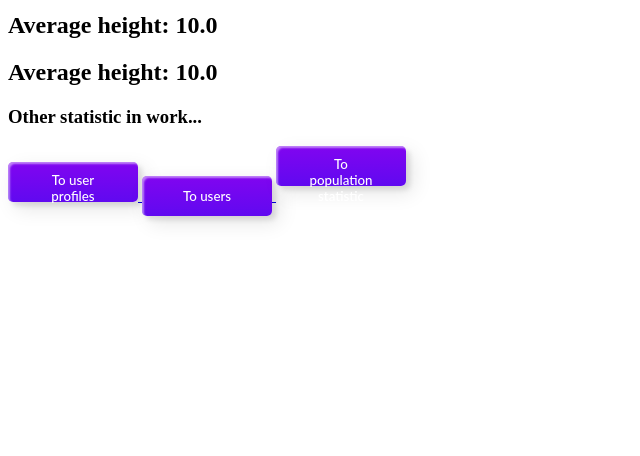
After one commit to bosvas/TropX_DB, a Flask app: page /tropx/statistic in a window 1280 px wide. The commit adds this page. Shown: the part 256-712 px from the top of the page, without its empty margins (0-640 px from the left). Run offline with Flask 2, Linux system fonts and the light colour scheme; tables that the repository leaves empty hold one stand-in row (values such as "Sample post"); some libraries are stand-ins or nearby versions.

```diff
--- a/app.py
+++ b/app.py
@@ -3,6 +3,9 @@ from flask import Flask, render_template, redirect, request
 from dotenv import load_dotenv
 from classes.UserProfile import user_profile_db_implementation
 from classes.User import user_db_implementation
+from classes.PopulationStatistics import population_statictics_db_implementation
+from util.weight_plot import weight_histogram_chart
+
 
 load_dotenv()
 
@@ -71,7 +74,8 @@ def delete_user_profile(id):
 
 @app.route("/tropx/user/show", methods=['GET'])
 def get_all_users():
-    return user_db_implementation.get_all()
+    users = user_db_implementation.get_all()
+    return render_template('tropx/user/index.html', users=users)
 
 
 @app.route("/tropx/user/new", methods=['GET', 'POST'])
@@ -83,7 +87,9 @@ def user_registration():
 
 @app.route('/tropx/user/<id>', methods=['GET', 'POST'])
 def get_user(id):
-    return user_db_implementation.get_user(id)
+    user, weights = user_db_implementation.get_user(id)
+    plot_url = weight_histogram_chart(weights=weights, username=user.name)
+    return render_template("tropx/user/show.html", user=user, plot_url=plot_url)
 
 
 @app.route('/tropx/user/update/<id>', methods=['POST', 'GET'])
@@ -92,12 +98,22 @@ def update_user(id):
         return user_db_implementation.update_user_post(id)
     return render_template('tropx/user/update.html')
 
+@app.route('/tropx/user/update/weight/<id>', methods=['POST', 'GET'])
+def update_user_weight(id):
+    if request.method == 'POST':
+        return user_db_implementation.update_user_weight_post(id)
+    return render_template('tropx/user/update_weight.html')
+
 
 @app.route('/tropx/user/delete/<id>', methods=['POST', 'GET'])
 def delete_user(id):
     user_db_implementation.delete_user(id)
     return redirect("/tropx/user/show")
 
+@app.route("/tropx/statistic")
+def all_population_statistic():
+    height, weight = population_statictics_db_implementation.get_population_statistic()
+    return render_template('tropx/statistic/index.html', height=height, weight=weight)
 
 
 if __name__ == '__main__':
--- /dev/null
+++ b/classes/PopulationStatistics/population_statictics_db_implementation.py
@@ -0,0 +1,16 @@
+from classes.User.user_db_implementation import get_all
+
+
+def get_population_statistic():
+    users = get_all()
+    average_height = 0
+    average_weight = 0
+    for user in users:
+        average_height += user.height
+        average_weight += user.weight
+
+    average_weight /= len(users)
+    average_height /= len(users)
+    stat_touple = (average_height, average_weight)
+
+    return stat_touple
--- a/classes/User/user_db_implementation.py
+++ b/classes/User/user_db_implementation.py
@@ -1,9 +1,13 @@
+import datetime
+
 from flask import Flask, render_template, redirect, request
 import os
 from dotenv import load_dotenv
-from sqlalchemy import create_engine, Column, Integer, String, DateTime, Float
-from sqlalchemy.orm import sessionmaker
+from sqlalchemy import create_engine, Column, Integer, String, DateTime, Float, ForeignKey
+from sqlalchemy.orm import sessionmaker, relationship
 from sqlalchemy.ext.declarative import declarative_base
+from util.weight_plot import weight_histogram_chart
+
 
 load_dotenv()
 
@@ -24,7 +28,18 @@ class User(Base):
     height = Column(Float)
     weight = Column(Float)
     sport = Column(String)
+    weights = relationship("Weight", back_populates="user")
     # userProfileId: user_profile = field()
+
+
+class Weight(Base):
+    __tablename__='weight'
+    weight_id = Column(Integer, primary_key=True)
+    user_id = Column(Integer, ForeignKey('users.id'))
+    weight = Column(Integer)
+    weight_date = Column(DateTime)
+    user = relationship("User", back_populates="weights")
+
 
 # Create the tables in the database
 Base.metadata.create_all(bind=engine)
@@ -34,10 +49,9 @@ Session = sessionmaker(bind=engine)
 session = Session()
 
 
-
 def get_all():
     users = session.query(User).all()
-    return render_template('tropx/user/index.html', users=users)
+    return users
 
 
 def registration_post():
@@ -51,6 +65,8 @@ def registration_post():
     sport = request.form['sport']
     # userProfileId: user_profile = field()
     new_user = User(name=name, phone=phone, email=email, gender=gender, birthdate=birthdate, height=height, weight=weight, sport=sport)
+    new_weight = Weight(user_id=new_user.id, weight=weight, weight_date=datetime.datetime.now())
+    session.add(new_weight)
 
     session.add(new_user)
     session.commit()
@@ -60,8 +76,9 @@ def registration_post():
 
 def get_user(id):
     user = session.query(User).filter_by(id=id).first()
+    weights = session.query(Weight).filter_by(user_id=id)
 
-    return render_template("tropx/user/show.html", user=user)
+    return (user, weights)
 
 
 def update_user_post(id):
@@ -84,10 +101,24 @@ def update_user_post(id):
     user_to_update.weight = weight
     user_to_update.sport = sport
 
+    new_weight = Weight(user_id=user_to_update.id, weight=weight, weight_date=datetime.datetime.now())
+    session.add(new_weight)
+
     session.commit()
 
     return redirect("/tropx/user/show")
 
+
+def update_user_weight_post(id):
+    weight = request.form['weight']
+    user_to_update = session.query(User).filter_by(id=id).first()
+    user_to_update.weight = weight
+    new_weight = Weight(user_id=user_to_update.id, weight=weight, weight_date=datetime.datetime.now())
+    session.add(new_weight)
+
+    session.commit()
+
+    return redirect(f"/tropx/user/{user_to_update.id}")
 
 def delete_user(id):
     user_to_delete = session.query(User).filter_by(id=id).first()
--- /dev/null
+++ b/templates/tropx/statistic/index.html
@@ -0,0 +1,13 @@
+{% extends 'userbase.html' %}
+
+{% block title%}statistic{% endblock %}
+
+{% block body %}
+<h1>Population statistic</h1>
+<h2>Average height: {{height}}</h2>
+<h2>Average height: {{weight}}</h2>
+<h3>Other statistic in work...</h3>
+
+
+
+{% endblock %}
--- a/templates/userbase.html
+++ b/templates/userbase.html
@@ -56,9 +56,6 @@ TropxDB TEST
 <img src="https://media.licdn.com/dms/image/C4D0BAQGwgofxJfsKPg/company-logo_200_200/0/1651478152016?e=1681344000&v=beta&t=Dhqu4kjo7C4YlJ61brFyKSsUBuAeBg0rc_29DfkmI24" align="right" style="width: 300px; height: 225px;"/>
 </p>
 <nav>
-    <a href="/tropx/user/show">
-        <button class="custom-btn btn-2">Show User</button>
-    </a>
     <br>
     <a href="/tropx/user/new">
         <button class="custom-btn btn-2">New user</button>
@@ -72,5 +69,11 @@ TropxDB TEST
     <a href="/tropx/userprofile/show">
         <button class="custom-btn btn-2">To user profiles</button>
     </a>
+    <a href="/tropx/user/show">
+        <button class="custom-btn btn-2">To users</button>
+    </a>
+    <a href="/tropx/statistic">
+        <button class="custom-btn btn-2">To population statistic</button>
+    </a>
 </body>
 </html>
```
Also changed, not shown: templates/base.html (+6 -3 lines), templates/tropx/user/show.html (+5 -0 lines), templates/tropx/user/update_weight.html (added, +17 -0 lines), util/weight_plot.py (added, +30 -0 lines).
